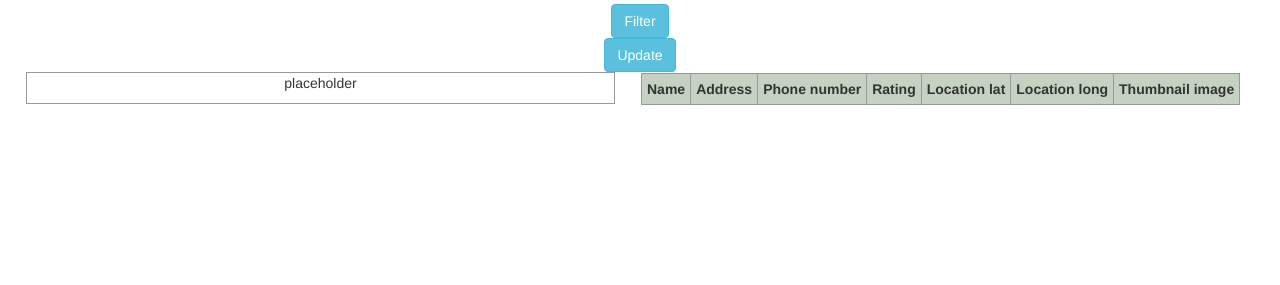
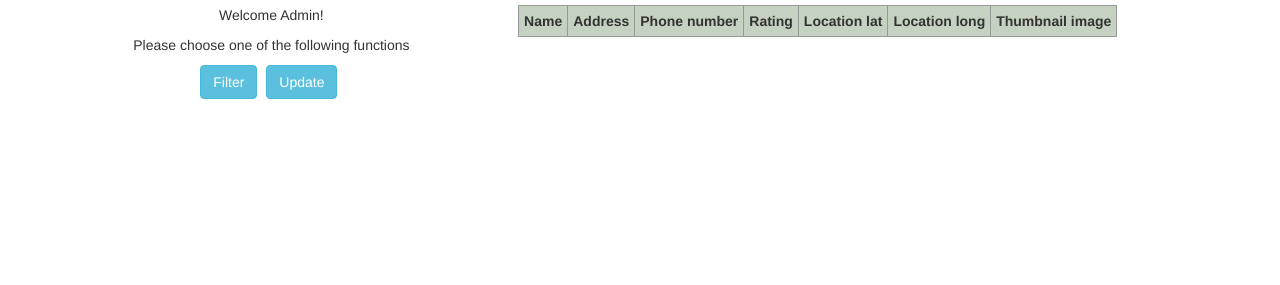
Before and after one commit to olzhang/MochiOlive, a Django app: template happyhour/templates/happyhour/admin_base.html in a window 1280 px wide. Shown: the part 66-351 px from the top of the page. Run offline with Django 3.2, Linux system fonts and the light colour scheme; the template is opened without the code that fills it, so the values that code supplies are empty; some libraries are stand-ins or nearby versions.

Commit message:
Made changes to the Admin Dashboard UI

```diff
--- a/happyhour/static/css/restaurant.css
+++ b/happyhour/static/css/restaurant.css
@@ -95,13 +95,17 @@ th {
     max-height: 750px;
 }
 #admin_leftcolumn {
-    width: 48%;
+    width: 40%;
     overflow: auto;
     height: 100%;
-    border: 1px solid #999;
-    margin-right: 2%;
 }
 
 #admin_rightcolumn {
      width: 50%;
 }
+
+.admin_button {
+   display:inline-block;
+   margin-right:5px;
+}
+}
--- a/happyhour/templates/happyhour/admin_base.html
+++ b/happyhour/templates/happyhour/admin_base.html
@@ -47,15 +47,18 @@
     </nav>
 
     <div class="container-mochi center-image">
-      <div id='filter'>
-        <a class="btn btn-info" role="button" href="filter">Filter</a>
-      </div>
-      <div id='update'>
-        <a class="btn btn-info" role="button" href="update">Update</a>
-      </div>
       <div id="wrapper">
           <div id="admin_leftcolumn">
-             <p>placeholder </p>
+            <div id="admin_welcome">
+              <p> Welcome Admin! </p>
+              <p> Please choose one of the following functions </p>
+            </div>
+             <div id='filter' class="admin_button">
+                 <a class="btn btn-info" role="button" href="filter">Filter</a>
+             </div>
+             <div id='update' class="admin_button">
+                 <a class="btn btn-info" role="button" href="update">Update</a>
+             </div>
           </div>
         <div id="admin_rightcolumn">
           <table class="restaurant_admin_table">
```
